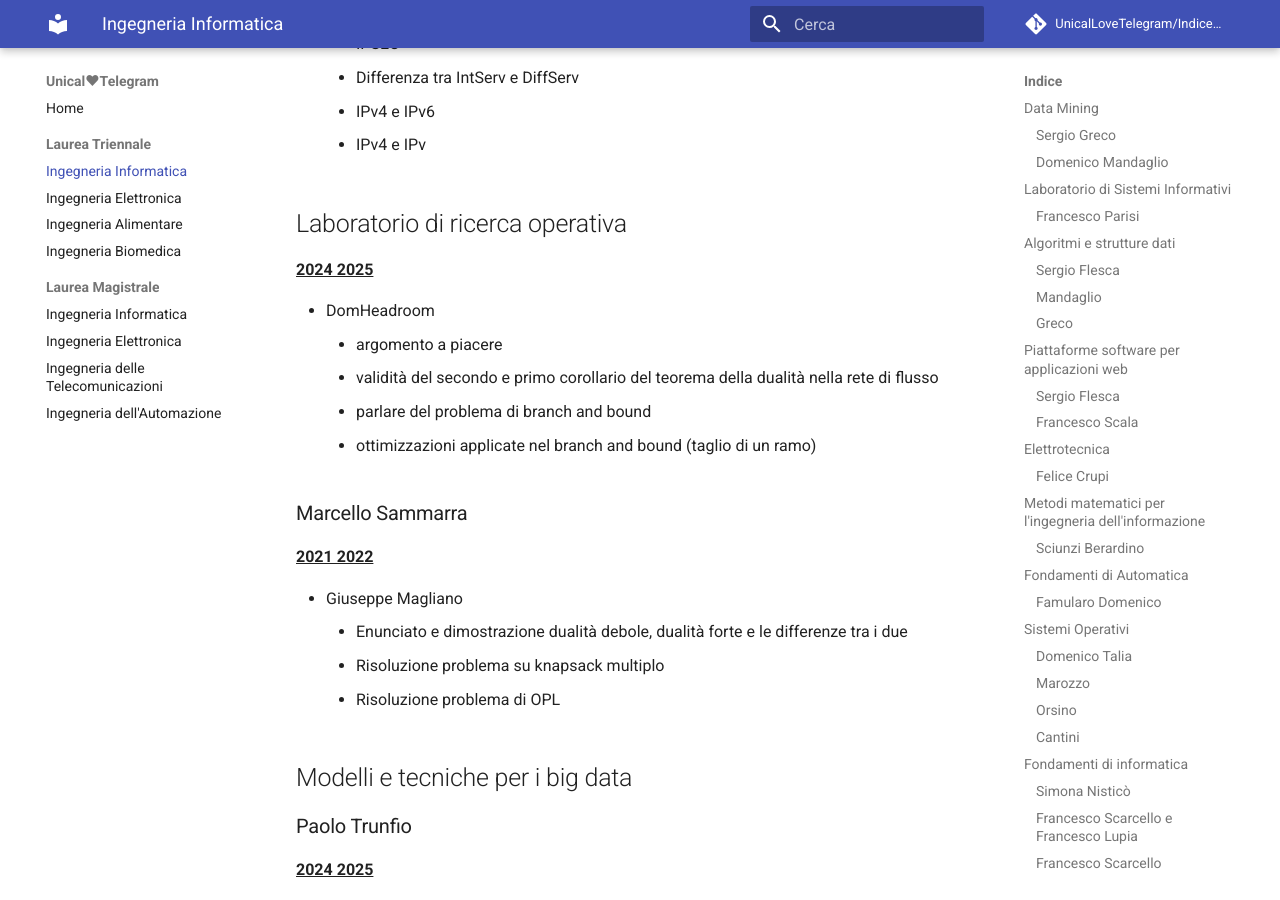
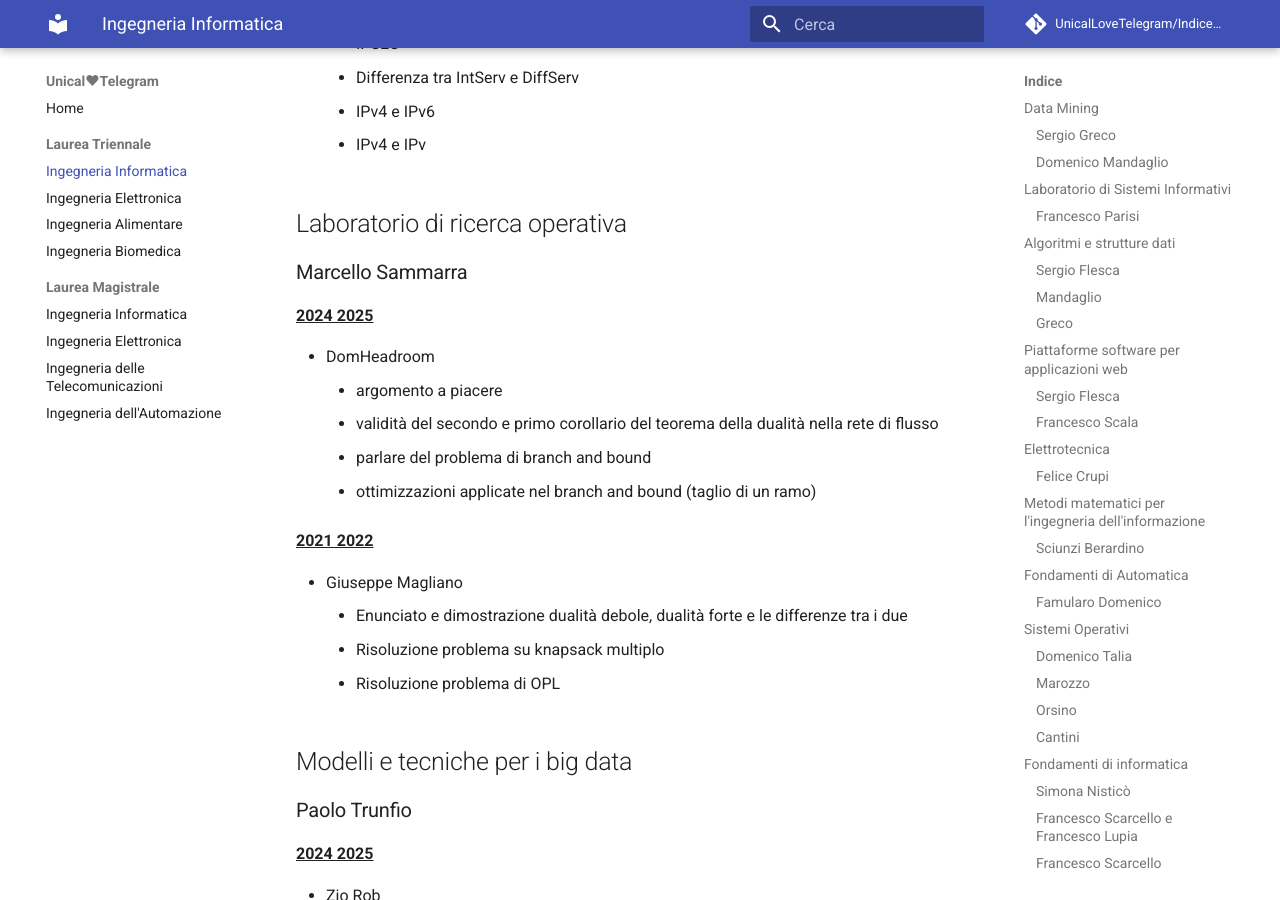
Before and after one commit to UnicalLoveTelegram/IndiceArgomentiOrale, an MkDocs documentation site: the page built from docs/laurea-triennale/ingegneria-informatica.md, in a window 1280 px wide and 900 px high, scrolled down 108714 px. Built offline with MkDocs 1.6.1 and Material for MkDocs 9.7.7, drawn with Linux system fonts in a browser that asks for light colours; comment, search, counter and statistics services are not loaded; part of the change alters nothing that is shown.

```diff
--- a/docs/laurea-triennale/ingegneria-informatica.md
+++ b/docs/laurea-triennale/ingegneria-informatica.md
@@ -3406,6 +3406,8 @@ malloc(sizeof(int)*(i+1));
 
 ## Laboratorio di ricerca operativa
 
+### Marcello Sammarra
+
 **<u>2024 2025</u>**
 
 - DomHeadroom
@@ -3413,8 +3415,6 @@ malloc(sizeof(int)*(i+1));
     - validità del secondo e primo corollario del teorema della dualità nella rete di flusso
     - parlare del problema di branch and bound
     - ottimizzazioni applicate nel branch and bound (taglio di un ramo)
-
-### Marcello Sammarra
 
 **<u>2021 2022</u>**
 
```
